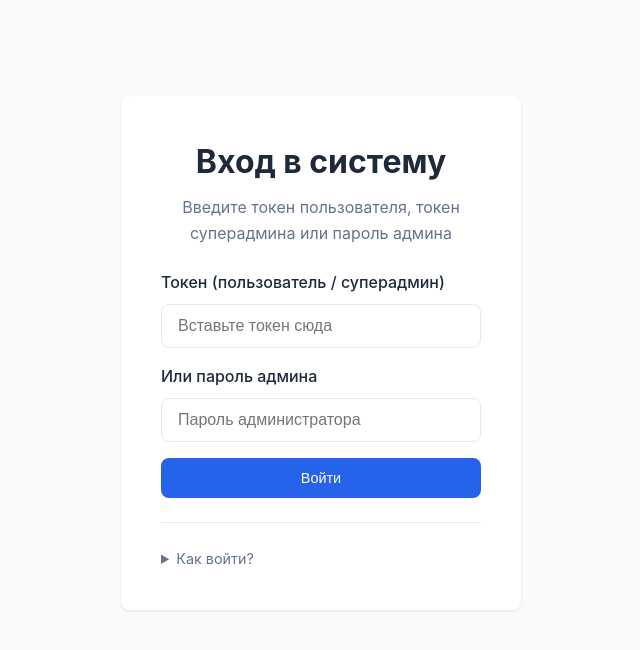
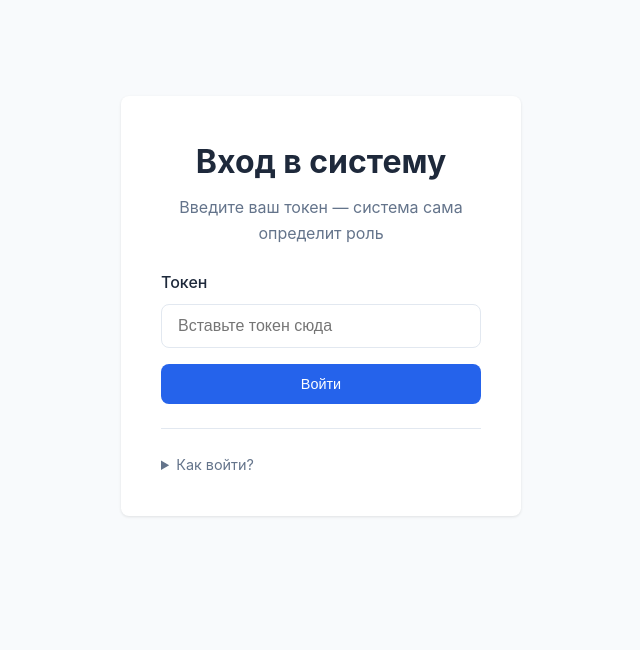
Before and after one commit to VladChristmas/gl-jb, a Flask app: page /login in a window 1280 px wide. Shown: the top 650 px of the page, without its empty margins (319-959 px from the left). Run offline with Flask 3, Linux system fonts and the light colour scheme; parts of the project's set-up code (start-up, migrations or seed data) failed here and were passed over; some libraries are stand-ins or nearby versions.

Commit message:
Simplify login: single token field, auto-detect role

```diff
--- a/app.py
+++ b/app.py
@@ -629,7 +629,10 @@ def admin_export_excel():
 def unified_login():
     if request.method == 'POST':
         token = request.form.get('token', '').strip()
-        password = request.form.get('password', '').strip()
+
+        if not token:
+            flash('Введите токен', 'error')
+            return render_template('unified_login.html')
 
         # Суперадмин по токену
         if token == ADMIN_TOKEN:
@@ -637,26 +640,16 @@ def unified_login():
             app.logger.info(f'Superadmin token login from {get_remote_address()}')
             return redirect(url_for('admin_dashboard'))
 
-        # Админ по паролю
-        if password == ADMIN_PASSWORD:
-            session['is_admin'] = True
-            app.logger.info(f'Admin password login from {get_remote_address()}')
-            return redirect(url_for('admin_dashboard'))
-
         # Обычный пользователь по токену
-        if token:
-            user = User.query.filter_by(token=token).first()
-            if user:
-                session['user_id'] = user.id
-                session['user_fio'] = user.fio
-                app.logger.info(f'User login: {user.fio} from {get_remote_address()}')
-                return redirect(url_for('user_orders'))
-            else:
-                flash('Неверный токен', 'error')
-                app.logger.warning(f'Failed login with token {token} from {get_remote_address()}')
-
-        if not token and not password:
-            flash('Введите токен или пароль', 'error')
+        user = User.query.filter_by(token=token).first()
+        if user:
+            session['user_id'] = user.id
+            session['user_fio'] = user.fio
+            app.logger.info(f'User login: {user.fio} from {get_remote_address()}')
+            return redirect(url_for('user_orders'))
+        else:
+            flash('Неверный токен', 'error')
+            app.logger.warning(f'Failed login with token {token} from {get_remote_address()}')
 
     return render_template('unified_login.html')
 
--- a/templates/unified_login.html
+++ b/templates/unified_login.html
@@ -5,18 +5,13 @@
 {% block content %}
 <div class="login-box">
     <h1>Вход в систему</h1>
-    <p class="subtitle">Введите токен пользователя, токен суперадмина или пароль админа</p>
+    <p class="subtitle">Введите ваш токен — система сама определит роль</p>
     <form method="post">
         <input type="hidden" name="csrf_token" value="{{ csrf_token() }}">
 
         <div class="form-group">
-            <label for="token">Токен (пользователь / суперадмин)</label>
-            <input type="text" id="token" name="token" placeholder="Вставьте токен сюда" autocomplete="off">
-        </div>
-
-        <div class="form-group">
-            <label for="password">Или пароль админа</label>
-            <input type="password" id="password" name="password" placeholder="Пароль администратора" autocomplete="current-password">
+            <label for="token">Токен</label>
+            <input type="text" id="token" name="token" placeholder="Вставьте токен сюда" autocomplete="off" required>
         </div>
 
         <button type="submit" class="btn btn-primary btn-full">Войти</button>
@@ -26,9 +21,8 @@
         <details>
             <summary>Как войти?</summary>
             <ul>
-                <li><strong>Суперадмин:</strong> вставьте токен суперадмина в поле "Токен"</li>
-                <li><strong>Админ:</strong> введите пароль админа в поле "Пароль"</li>
-                <li><strong>Пользователь:</strong> вставьте свой персональный токен в поле "Токен"</li>
+                <li><strong>Суперадмин:</strong> вставьте токен суперадмина</li>
+                <li><strong>Пользователь:</strong> вставьте свой персональный токен</li>
             </ul>
             <p>Система сама определит вашу роль и перенаправит в нужный раздел.</p>
         </details>
```
